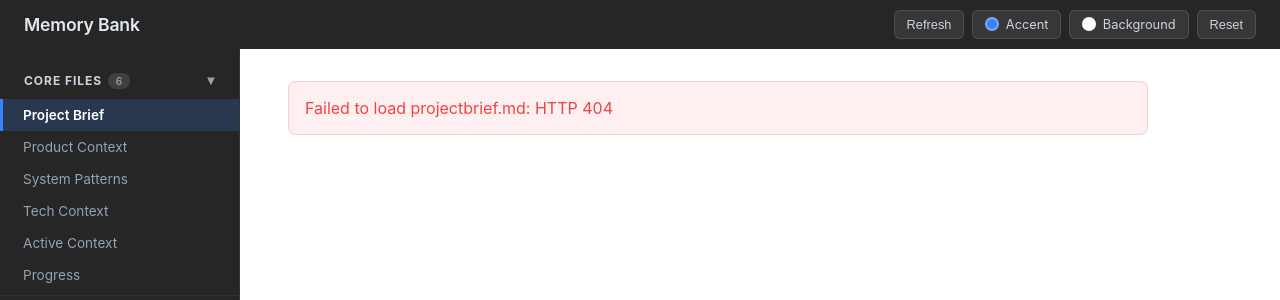
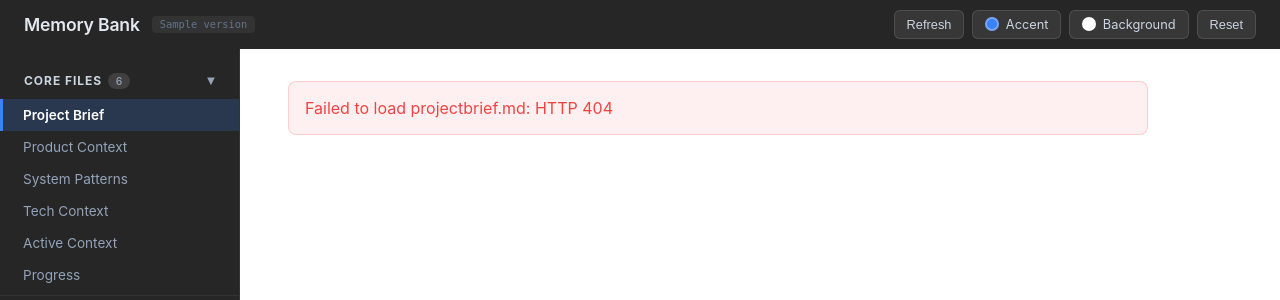
Before and after one commit to andriispivakelectrodosg/memory-bank-dashboard, a Flask app: template templates/index.html in a window 1280 px wide. Shown: the top 300 px of the page. Run offline with Flask 3, Linux system fonts and the light colour scheme; the template is opened without the code that fills it: most values are stand-ins (such as "Sample title", 1, 10 or a date in 2020); data that the repository does not hold is empty; some libraries are stand-ins or nearby versions.

Commit message:
Fix Reset to toggle light/dark and add version identifier
- Reset button now toggles between light and dark theme defaults
  instead of always resetting to light
- Add git commit short hash as version identifier in the header
  next to the title (read at startup via subprocess)
- Rename "Color" label to "Accent" in the header

Co-Authored-By: Claude Opus 4.6 <noreply@anthropic.com>

```diff
--- a/app.py
+++ b/app.py
@@ -1,5 +1,6 @@
 """Memory Bank Dashboard -- Read-Only Flask App"""
 import os
+import subprocess
 
 from dotenv import load_dotenv
 from flask import Flask, jsonify, render_template, abort
@@ -9,6 +10,19 @@ load_dotenv()
 app = Flask(__name__)
 
 _base = os.path.dirname(os.path.abspath(__file__))
+
+
+def _git_version():
+    try:
+        return subprocess.check_output(
+            ["git", "rev-parse", "--short", "HEAD"],
+            cwd=_base, stderr=subprocess.DEVNULL, text=True,
+        ).strip()
+    except Exception:
+        return "unknown"
+
+
+APP_VERSION = _git_version()
 
 
 def _dir(env_key, *default_parts):
@@ -60,7 +74,7 @@ def _list_md(directory, exclude=None):
 
 @app.route("/")
 def index():
-    return render_template("index.html")
+    return render_template("index.html", version=APP_VERSION)
 
 
 @app.route("/api/files")
--- a/templates/index.html
+++ b/templates/index.html
@@ -60,6 +60,17 @@
         }
 
         .header h1 { font-size: 1.1rem; font-weight: 600; letter-spacing: -0.01em; }
+
+        .header-left { display: flex; align-items: center; gap: 0.75rem; }
+
+        .header-version {
+            font-size: 0.65rem;
+            color: #64748b;
+            font-family: 'SF Mono', 'Fira Code', monospace;
+            background: rgba(255,255,255,0.06);
+            padding: 0.15rem 0.5rem;
+            border-radius: 4px;
+        }
 
         .header-actions { display: flex; gap: 0.5rem; }
 
@@ -276,7 +287,10 @@
 </head>
 <body>
     <header class="header">
-        <h1>Memory Bank</h1>
+        <div class="header-left">
+            <h1>Memory Bank</h1>
+            <span class="header-version">{{ version }}</span>
+        </div>
         <div class="header-actions">
             <button class="header-btn" id="refresh-btn" title="Reload files">Refresh</button>
             <div class="color-picker-wrapper">
@@ -694,14 +708,15 @@
             localStorage.setItem('mb-theme', theme);
         }
 
-        // --- Reset button ---
+        // --- Reset button (toggles light/dark defaults) ---
         document.getElementById('theme-btn').addEventListener('click', function() {
-            state.theme = 'light';
+            var target = state.theme === 'light' ? 'dark' : 'light';
+            state.theme = target;
             localStorage.removeItem('mb-accent');
             localStorage.removeItem('mb-bg');
-            applyTheme('light');
-            applyBgColor(defaultBgs.light);
-            applyAccentColor(defaultAccents.light);
+            applyTheme(target);
+            applyBgColor(defaultBgs[target]);
+            applyAccentColor(defaultAccents[target]);
         });
 
         // --- Accent picker ---
```
